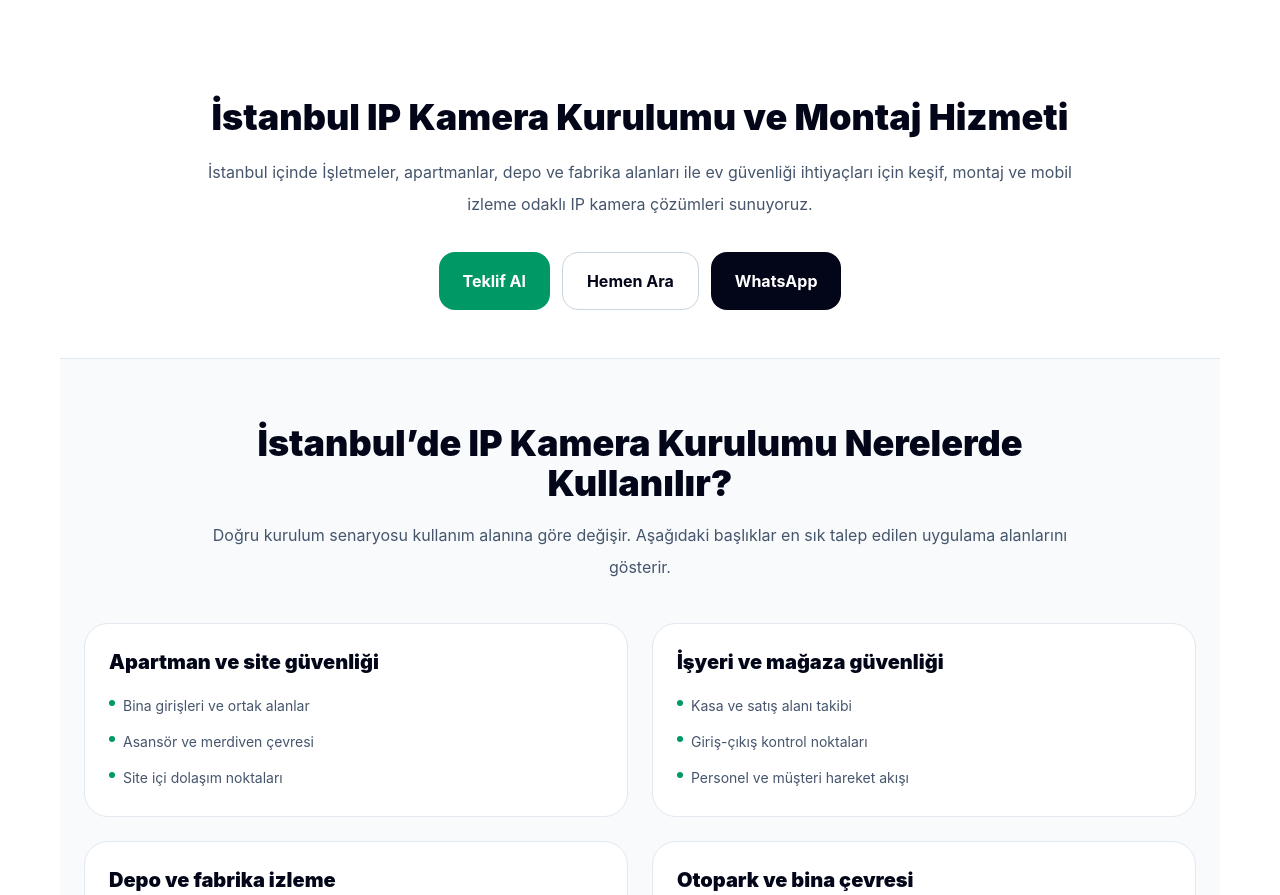
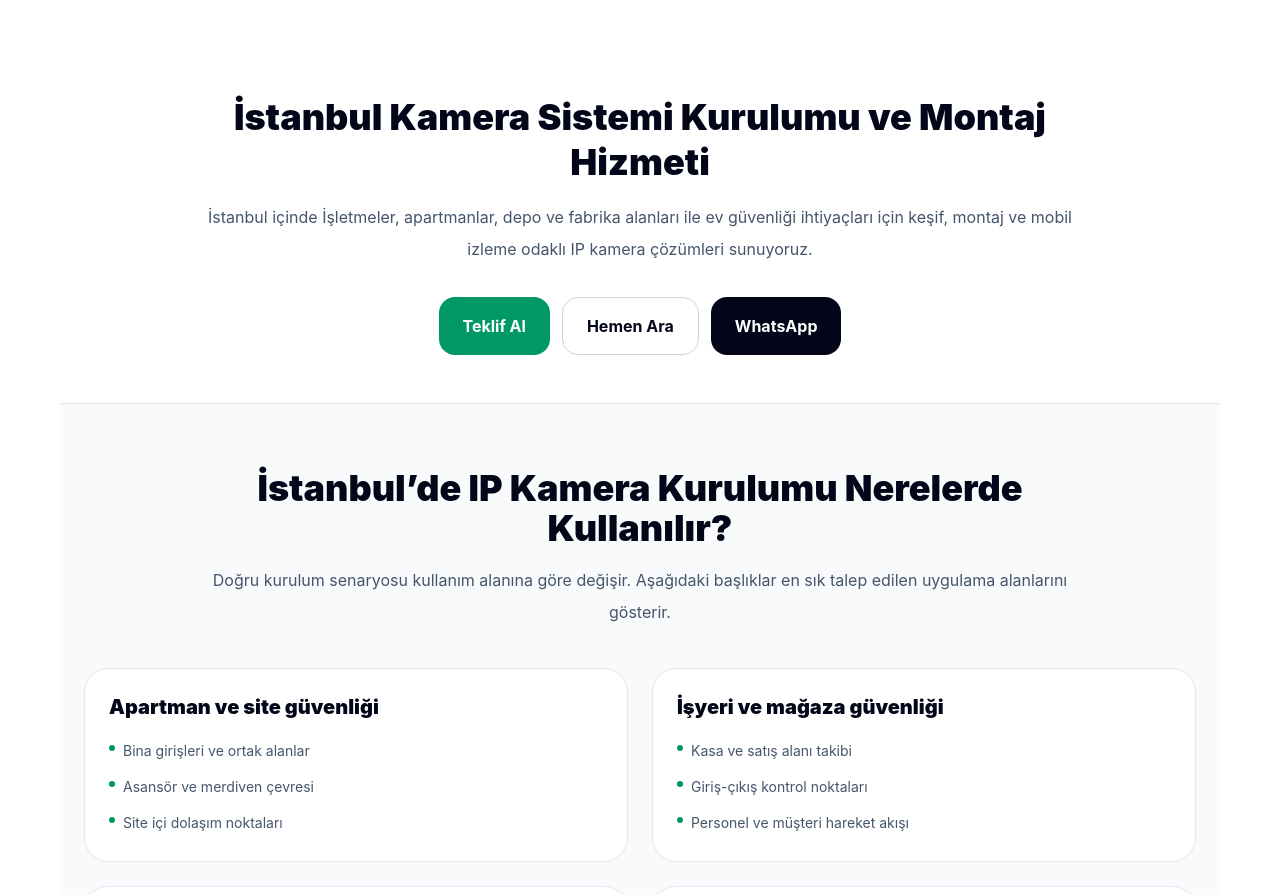
Before and after one commit to Alfasoylu/guvenlikservisi, a Next.js app: page /istanbul/kamera-sistemi-kurulumu in a window 1280 px wide. Shown: the part 1269-2164 px from the top of the page. Built offline with nearby package versions, Linux system fonts and the light colour scheme.

Commit message:
Update page.tsx

```diff
--- a/src/app/[city]/[service]/page.tsx
+++ b/src/app/[city]/[service]/page.tsx
@@ -61,7 +61,7 @@ interface ServiceSpecificContent {
   }[];
 }
 
-const serviceSpecificContentMap: Record<string, ServiceSpecificContent> = {
+const serviceContentMap: Record<string, ServiceSpecificContent> = {
   "kamera-sistemi-kurulumu": {
     heroIntro:
       "İşletmeler, apartmanlar, depo ve fabrika alanları ile ev güvenliği ihtiyaçları için keşif, montaj ve mobil izleme odaklı IP kamera çözümleri sunuyoruz.",
@@ -792,11 +792,8 @@ export default async function ServicePage({ params }: PageProps) {
   const pageContent = getServicePageFactoryData(city, service);
   const serviceVisuals = getCityServicePageVisuals(city.slug, service.slug);
   const serviceSpecificContent =
-    serviceSpecificContentMap[service.slug] ?? serviceSpecificContentMap["kamera-sistemi-kurulumu"];
-  const isIpCameraPage = service.slug === "kamera-sistemi-kurulumu";
-  const heroHeading = isIpCameraPage
-    ? `${city.name} IP Kamera Kurulumu ve Montaj Hizmeti`
-    : `${city.name} ${service.name} ve Montaj Hizmeti`;
+    serviceContentMap[service.slug] ?? serviceContentMap["kamera-sistemi-kurulumu"];
+  const heroHeading = `${city.name} ${service.name} ve Montaj Hizmeti`;
   const heroDecisionIntro = `${city.name} içinde ${serviceSpecificContent.heroIntro}`;
 
   const faqExtraItems = [
@@ -844,7 +841,7 @@ export default async function ServicePage({ params }: PageProps) {
   const faqSchema = {
     "@context": "https://schema.org",
     "@type": "FAQPage",
-    mainEntity: pageContent.faq.items.map((item) => ({
+    mainEntity: mergedFaqItems.map((item) => ({
       "@type": "Question",
       name: item.question,
       acceptedAnswer: {
```
